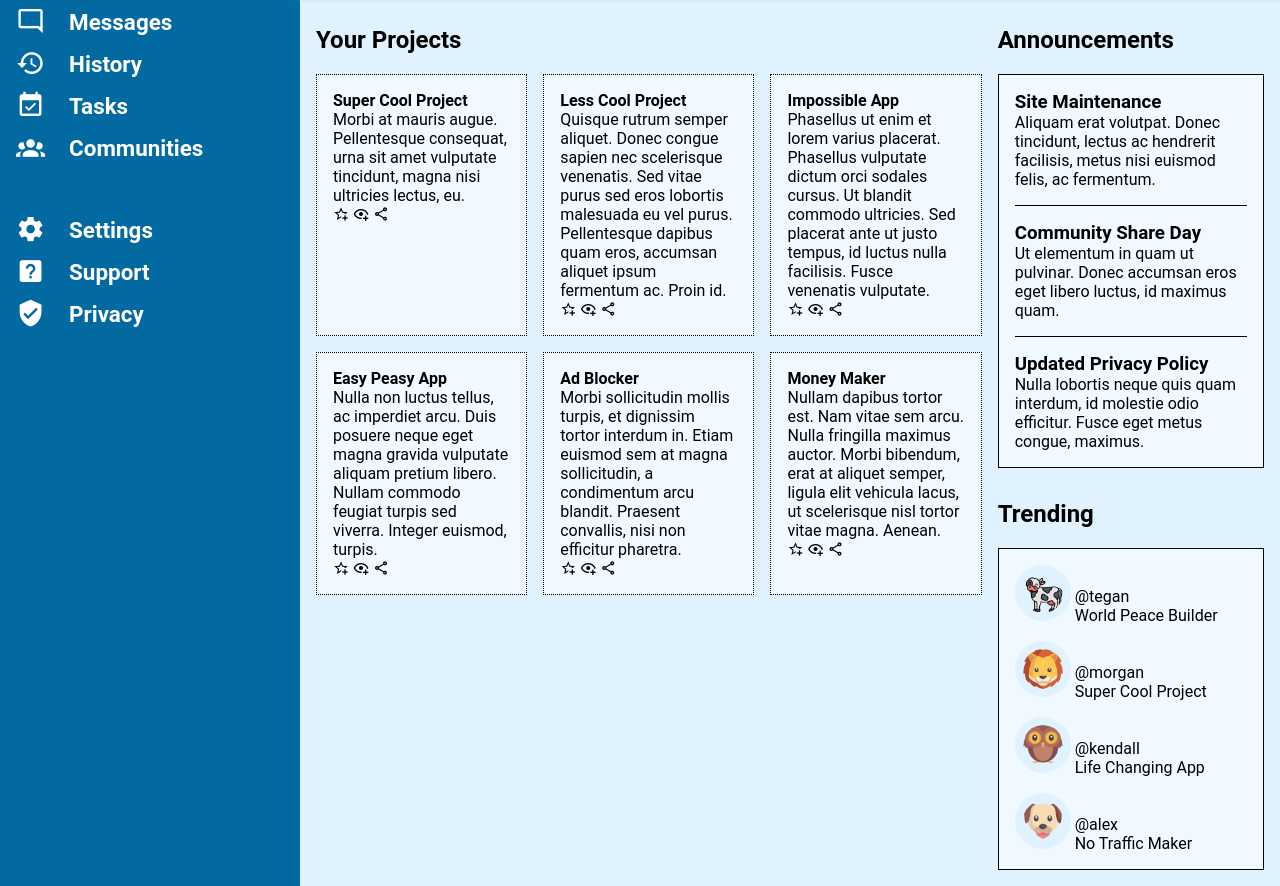
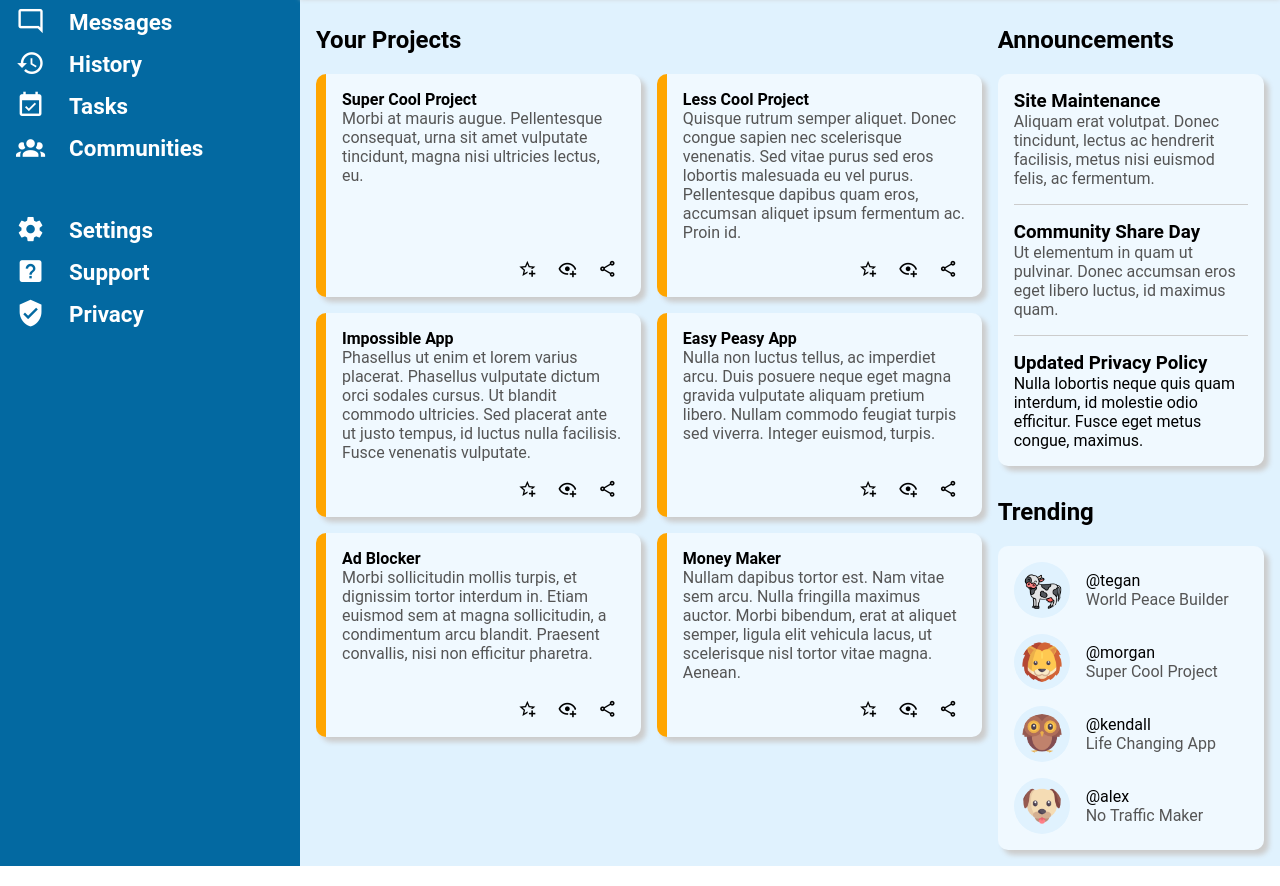
Before and after one commit to jundran/admin-dashboard, a website: page index.html in a window 1280 px wide. Shown: the part 166-1052 px from the top of the page. Drawn offline with Linux system fonts and the light colour scheme.

Commit message:
Style main

```diff
--- a/index.html
+++ b/index.html
@@ -134,41 +134,53 @@
   <div class="info">
     <div class="announcements-wrapper">
       <h2>Announcements</h2>
-      <div class="announcements">
-        <div class="announcement">
+      <ul class="announcements">
+        <li class="announcement">
           <h3>Site Maintenance</h3>
           <p>Aliquam erat volutpat. Donec tincidunt, lectus ac hendrerit facilisis, metus nisi euismod felis, ac fermentum.</p>
-        </div>
-        <div class="announcement">
+        </li>
+        <li class="announcement">
           <h3>Community Share Day</h3>
           <p>Ut elementum in quam ut pulvinar. Donec accumsan eros eget libero luctus, id maximus quam.</p>
-        </div>
-        <div class="announcement">
+        </li>
+        <li class="announcement">
           <h3>Updated Privacy Policy</h3>
           <p>Nulla lobortis neque quis quam interdum, id molestie odio efficitur. Fusce eget metus congue, maximus.</p>
-        </div>
-      </div>
+        </li>
+      </ul>
     </div>
     <div class="trendings-wrapper">
       <h2>Trending</h2>
-      <div class="trendings">
-        <div class="trending">
+      <ul class="trendings">
+        <li class="trending">
           <img class="profile-icon" src="images/cow.png" alt="profile icon">
-          <span>@tegan<br>World Peace Builder</span>
-        </div>
-        <div class="trending">
+          <div>
+            <span>@tegan</span>
+            <span>World Peace Builder</span>
+          </div>
+        </li>
+        <li class="trending">
           <img class="profile-icon" src="images/lion.png" alt="profile icon">
-          <span>@morgan<br>Super Cool Project</span>
-        </div>
-        <div class="trending">
+          <div>
+            <span>@morgan</span>
+            <span>Super Cool Project</span>
+          </div>
+        </li>
+        <li class="trending">
           <img class="profile-icon" src="images/owl.png" alt="profile icon">
-          <span>@kendall<br>Life Changing App</span>
-        </div>
-        <div class="trending">
+          <div>
+            <span>@kendall</span>
+            <span>Life Changing App</span>
+          </div>
+        </li>
+        <li class="trending">
           <img class="profile-icon" src="images/dog.png" alt="profile icon">
-          <span>@alex<br>No Traffic Maker</span>
-        </div>
-      </div>
+          <div>
+            <span>@alex</span>
+            <span>No Traffic Maker</span>
+          </div>
+        </li>
+      </ul>
     </div>
   </div>
 </main>
--- a/styles.sass
+++ b/styles.sass
@@ -13,6 +13,7 @@ $sidebar-colour: $sky700
 $header-colour: $sky50
 $main-colour: $sky100
 $card-colour: $sky50
+$card-text-light: #555
 
 body
   margin: 0
@@ -128,37 +129,55 @@ main
     grid-column: 1 / 2
     .card-container
       display: grid
-      grid-template-columns: repeat(auto-fit, minmax(200px, 1fr))
+      grid-template-columns: repeat(auto-fit, minmax(300px, 1fr))
       gap: 16px
       .card
-        border: 1px dotted
+        display: flex
+        flex-direction: column
         padding: 16px
         background: $card-colour
+        border-left: 10px solid orange
+        border-radius: 10px
+        box-shadow: 5px 5px 5px #ccc
         .card-title
           font-weight: 700
-
+        p
+          color: $card-text-light
+        .actions
+          font-size: 1.2rem
+          margin-top: auto
+          padding-top: 16px
+          align-self: flex-end
+          > *
+            margin: 0 8px
   .info
     grid-column: 2 / 3
     display: flex
     flex-direction: column
     gap: 32px
-    justify-content: space-between
-    .announcements-wrapper
-      .announcements
-        padding: 16px
-        border: 1px solid
-        background: $card-colour
-        .announcement:not(:last-child)
-          padding-bottom: 16px
-          border-bottom: 1px solid
-          margin-bottom: 16px
-    .trendings-wrapper
-      .trendings
-        padding: 16px
-        border: 1px solid
-        background: $card-colour
-        .trending:not(:last-child)
-          margin-bottom: 16px
-        .trending
-          span
-            display: inline-block
+    .announcements
+      padding: 16px
+      background: $card-colour
+      border-radius: 10px
+      box-shadow: 5px 5px 5px #ccc
+      .announcement:not(:last-child)
+        padding-bottom: 16px
+        border-bottom: 1px solid #ccc
+        margin-bottom: 16px
+        p
+          color: $card-text-light
+    .trendings
+      padding: 16px
+      background: $card-colour
+      border-radius: 10px
+      box-shadow: 5px 5px 5px #ccc
+      .trending:not(:last-child)
+        margin-bottom: 16px
+      .trending
+        display: flex
+        align-items: center
+        span
+          display: block
+          margin-left: 16px
+        span:last-of-type
+          color: $card-text-light
```
Also changed, not shown: styles.css, 1 other file.
